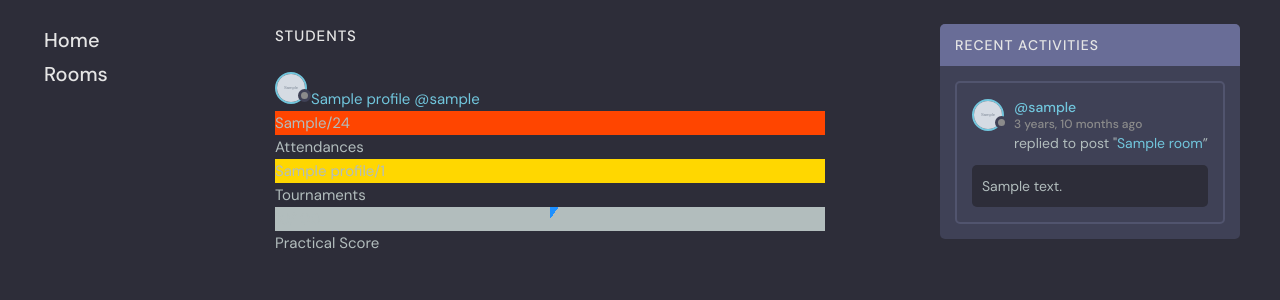
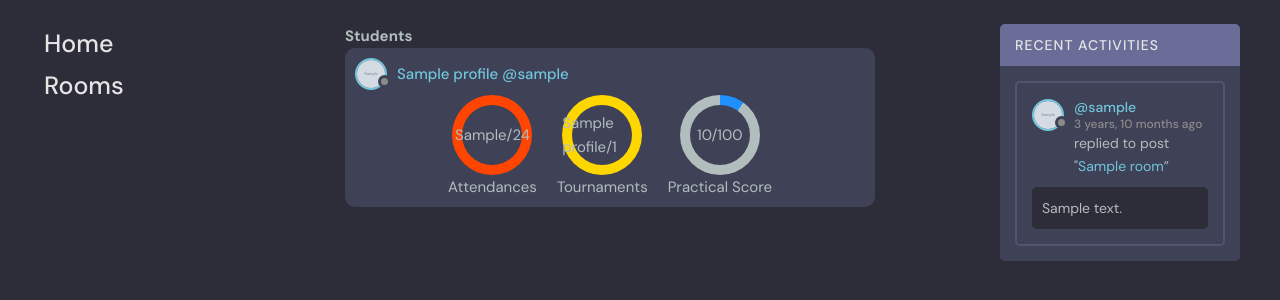
Before and after one commit to tnguyen11211/progress_tracker, a Django app: template base/templates/base/home.html in a window 1280 px wide. Shown: the part 76-376 px from the top of the page. Run offline with Django 4.2, Linux system fonts and the light colour scheme; the template is opened without the code that fills it: most values are stand-ins (such as "Sample title", 1, 10 or a date in 2020); grey boxes marked "Sample" are stand-in pictures.

Commit message:
styling for progress circles and some formatting

```diff
--- a/static/styles/style.css
+++ b/static/styles/style.css
@@ -399,37 +399,18 @@
   align-items: flex-start;
 }
 
-.layout--4 > .container > div:first-child {
-  flex-basis: 10%;
-  max-width: 22.5rem;
-}
+.layout--3 > .container > div:first-child {
+  flex-basis: 15%;
 
-.layout--4 > .container > div:nth-child(2) {
-  flex-basis: 15%;
-  max-width: 55rem;
-}
-
-.layout--4 > .container > div:nth-child(3) {
-  flex-basis: 50%;
-  max-width: 55rem;
-}
-
-.layout--4 > .container > div:last-child {
-  flex-basis: 25%;
-}
-
-.layout--3 > .container > div:first-child {
-  flex-basis: 10%;
-  max-width: 22.5rem;
 }
 
 .layout--3 > .container > div:nth-child(2) {
   flex-basis: 65%;
-  max-width: 55rem;
+  max-width: 53rem;
 }
 
 .layout--3 > .container > div:last-child {
-  flex-basis: 25%;
+  flex-basis: 20%;
 }
 
 .layout--2 > .container > div:first-child {
@@ -485,7 +466,8 @@
 
 @media screen and (max-width: 900px) {
   .activities,
-  .topics {
+  .topics,
+  .side_nav {
     display: none;
   }
 
@@ -586,7 +568,7 @@
   margin-bottom: 0.2rem;
   padding-left: 0.4rem;
   font-weight: 500;
-  font-size: 2rem;
+  font-size: 2.5rem;
   color: var(--color-light);
   transition: all 0.3s ease-in-out;
 }
@@ -672,21 +654,21 @@
 =>  Room List
 ================================*/
 
-.roomList__header, .studentList__header {
+.roomList__header, .profileList__header {
   display: flex;
   justify-content: space-between;
   align-items: center;
   margin-bottom: 2.4rem;
 }
 
-.roomList__header h2, .studentList__header h2 {
+.roomList__header h2, .profileList__header h2 {
   text-transform: uppercase;
   font-weight: 500;
   color: var(--color-light);
   letter-spacing: 1px;
 }
 
-.roomList__header p, .studentList__header p {
+.roomList__header p, .profileList__header p {
   font-weight: 500;
   color: var(--color-dark-light);
 }
@@ -779,45 +761,78 @@
   font-size: 1.3rem;
 }
 
-/*========== Student List Student ==========*/
+/*========== Profile List Profile ==========*/
 
-.studentListStudent {
+.profileListProfile {
   margin-bottom: 1rem;
   background-color: var(--color-dark);
   border-radius: 1rem;
-  padding: 1.5rem;
+  padding: 1rem 1rem 0.25rem 1rem;
 }
 
-.studentListStudent__header {
+.profileListProfile__header {
   display: flex;
   justify-content: space-between;
   align-items: center;
 }
 
-.studentListStudent__author {
+.profileListProfile__author {
   font-weight: 500;
   display: flex;
   align-items: center;
   gap: 1rem;
 }
 
-.studentListStudent__actions {
+.profileListProfile__actions {
   display: flex;
   align-items: flex-start;
   gap: 1rem;
   position: relative;
 }
 
-.studentListStudent__actions span {
+.profileListProfile__actions span {
   font-size: 1.4rem;
   font-weight: 500;
 }
 
-.studentListStudent__content {
-  margin: 1rem 0;
+.progress-wrapper {
+  display: flex;
+  flex-direction: column;
+  align-items: center;
+  padding: 0rem 1rem 0rem 1rem;
 }
 
-.studentListStudent__content a {
+.circular-progress {
+  position: relative;
+  width: 80px;
+  height: 80px;
+  border-radius: 50%;
+  display: flex;
+  align-items: center;
+  justify-content: center;
+}
+
+.circular-progress::before {
+  content: "";
+  position: absolute;
+  width: 60px;
+  height: 60px;
+  border-radius: 50%;
+  background-color: var(--color-dark);
+}
+
+.progress-value {
+  position: relative;
+  font-size: 1.5rem;
+}
+
+.profileListProfile__content {
+  margin: 0.5rem;
+  display: flex;
+  justify-content: center;
+}
+
+.profileListProfile__content a {
   font-size: 2rem;
   font-weight: 500;
   margin-bottom: 1.5rem;
@@ -825,11 +840,11 @@
   transition: all 0.3s ease-in-out;
 }
 
-.studentListStudent__content a:hover {
+.profileListProfile__content a:hover {
   color: var(--color-main);
 }
 
-.studentListStudent__meta {
+.profileListProfile__meta {
   border-top: 1px solid var(--color-dark-medium);
   padding-top: 1rem;
   display: flex;
@@ -837,7 +852,7 @@
   justify-content: space-between;
 }
 
-.studentListStudent__joined {
+.profileListProfile__joined {
   color: var(--color-light-gray);
   display: flex;
   align-items: center;
@@ -846,13 +861,13 @@
   font-weight: 500;
 }
 
-.studentListStudent__joined svg {
+.profileListProfile__joined svg {
   fill: var(--color-main);
   width: 1.6rem;
   height: 1.6rem;
 }
 
-.studentListStudent__topic {
+.profileListProfile__topic {
   padding: 5px 1.5rem;
   background-color: var(--color-dark-medium);
   border-radius: 5rem;
```
